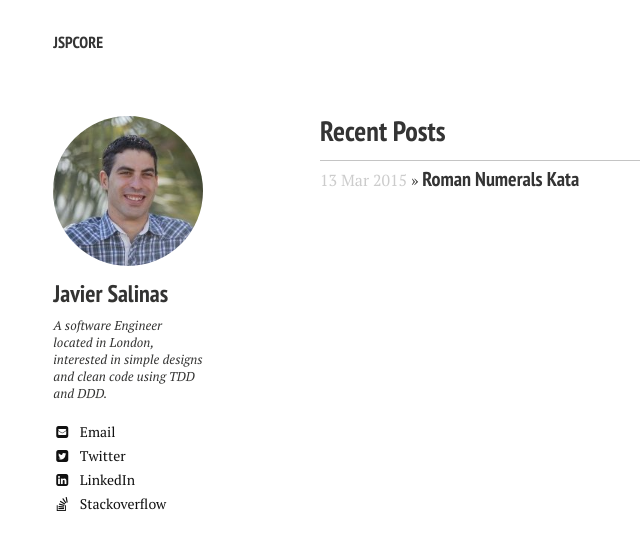
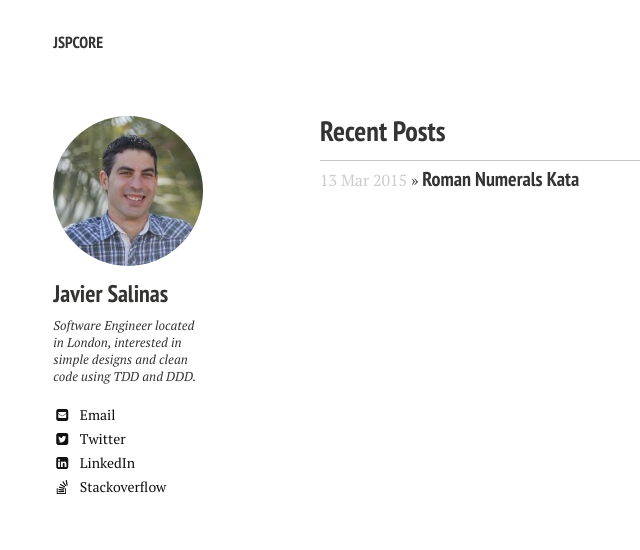
Before and after one commit to pityq/mustaine.github.io, a Jekyll site: the page built from index.md, in a window 1280 px wide. Shown: the top 550 px of the page, without its empty margins (0-640 px from the left). Built offline with Jekyll 4.4.1, drawn with Linux system fonts in a browser that asks for light colours; nearby versions of some CDN libraries.

Commit message:
biography

```diff
--- a/_config.yml
+++ b/_config.yml
@@ -26,7 +26,7 @@ kramdown:
 owner:
   name: Javier Salinas
   avatar: bio-photo.jpg
-  bio: "A software Engineer located in London, interested in simple designs and clean code using TDD and DDD."
+  bio: "Software Engineer located in London, interested in simple designs and clean code using TDD and DDD."
   email: jsalinaspolo@gmail.com
   disqus-shortname: #
   twitter: MuSTa1nE
```
